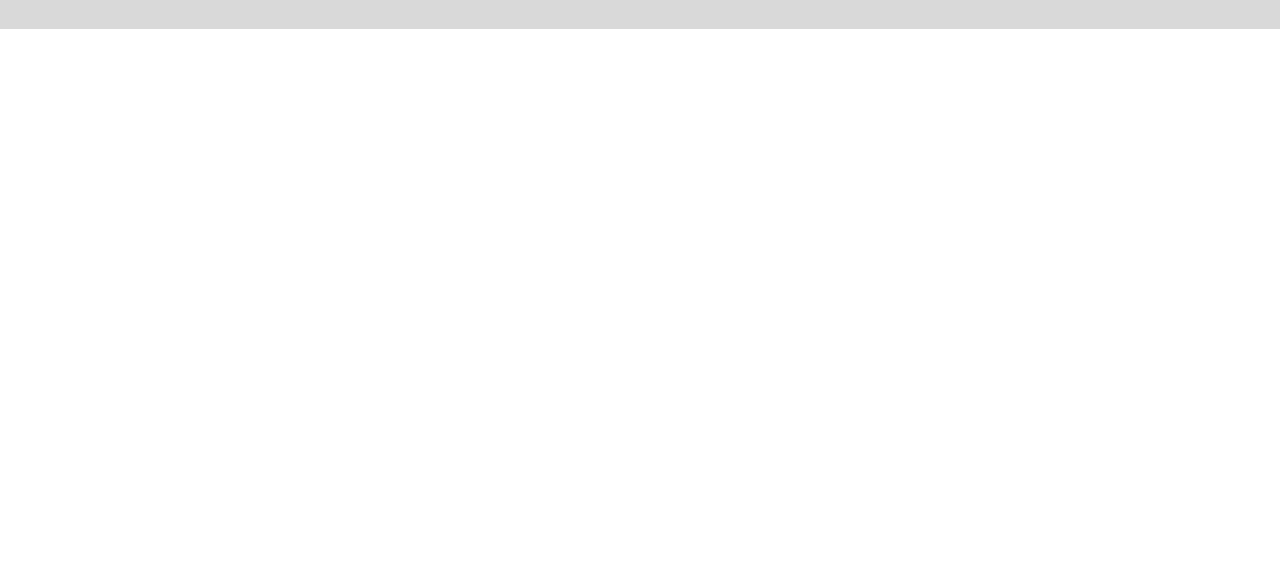
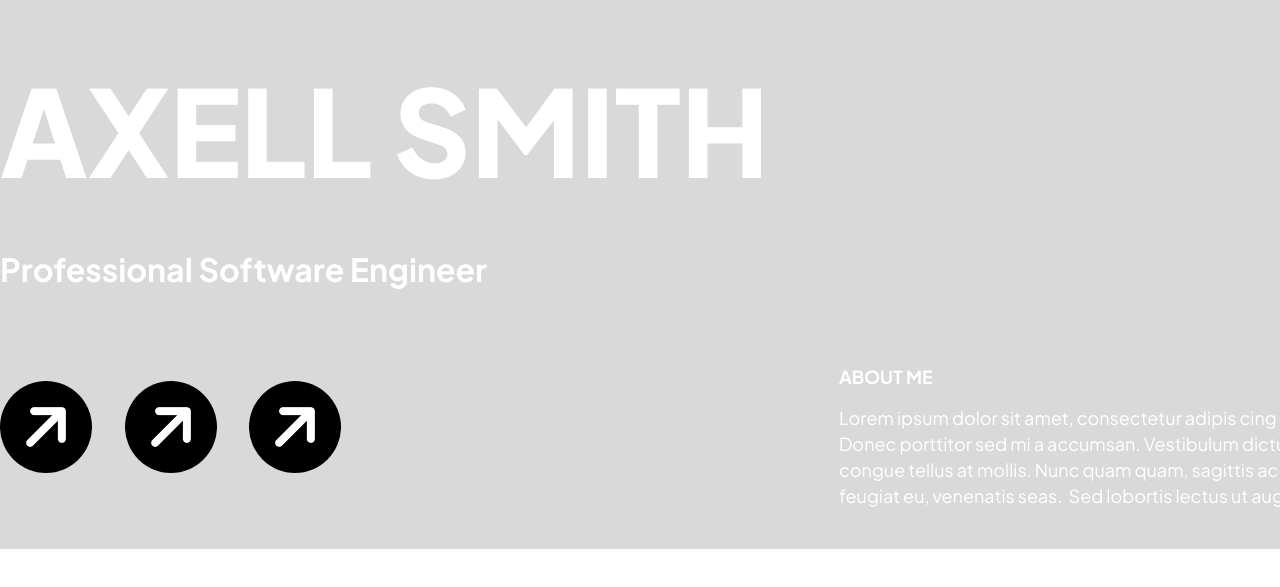
Before and after one commit to abdunnoorfaheem/creativePixels, a plain HTML site: page index.html in a window 1280 px wide. Shown: the part 79-666 px from the top of the page. Drawn offline with Linux system fonts and the light colour scheme.

Commit message:
banner section added

```diff
--- a/css/style.css
+++ b/css/style.css
@@ -64,6 +64,57 @@ p {
 /* header style end */
 
 
+/* banner style start */
+#bannerPart{
+    background: #D9D9D9;
+    padding: 40px 0;
+}
+.bannerTitle h1{
+    font-size: 120px;
+    font-weight: 800;
+    color: #FFFFFF;
+    text-transform: uppercase;
+    line-height: 120px;
+    width: 769px;
+}
+.bannerTitle h4{
+    font-size: 32px;
+    font-weight: 700;
+    line-height: 160px;
+    color: #FFFFFF;
+    width: 488px;
+}
+.bannerParagraphFlex{
+    display: flex;
+    justify-content: space-between;
+    align-items: center;
+}
+.bannerLogoArrow img{
+    background: #000;
+    /* width: 56px;
+    height: 56px; */
+    padding: 18px 18px;
+    color: #FFFFFF;
+    border-radius: 50%;
+    margin-right: 30px;
+}
+.bannerPara h5{
+    font-size: 18px;
+    font-weight: 700;
+    line-height: 56px;
+    color: #FFFFFF;
+    width: 94px;
+}
+.bannerPara p{
+    font-size: 18px;
+    font-weight: 400;
+    line-height: 26px;
+    color: #FFFFFF;
+    width: 481px;
+}
+/* banner style end */
+
+
 /* header style start */
 /* header style end */
 /* header style start */
@@ -100,5 +151,3 @@ p {
 /* header style end */
 /* header style start */
 /* header style end */
-/* header style start */
-/* header style end */
--- a/index.html
+++ b/index.html
@@ -41,8 +41,29 @@
 
 
 
-    <!-- header section start -->
-    <!-- header section end -->
+    <!-- Banner section start -->
+     <section id="bannerPart">
+      <div class="container">
+        <div class="bannerTitle">
+          <h1>axell Smith</h1>
+          <h4>Professional Software Engineer</h4>
+        </div>
+        <div class="bannerParagraphFlex">
+          <div class="bannerLogoArrow">
+            <img src="img/arrow.png" alt="arrow.png">
+            <img src="img/arrow.png" alt="arrow.png">
+            <img src="img/arrow.png" alt="arrow.png">
+          </div>
+          <div class="bannerPara">
+            <h5>ABOUT ME</h5>
+            <p>Lorem ipsum dolor sit amet, consectetur adipis cing elit. Donec porttitor sed mi a accumsan. Vestibulum dictum congue tellus at mollis. Nunc quam quam, sagittis ac feugiat eu, venenatis seas.  Sed lobortis lectus ut augue.</p>
+          </div>
+        </div>
+      </div>
+     </section>
+    <!-- Banner section end -->
+
+
     <!-- header section start -->
     <!-- header section end -->
     <!-- header section start -->
```
Also changed, not shown: img/arrow.png (added).
